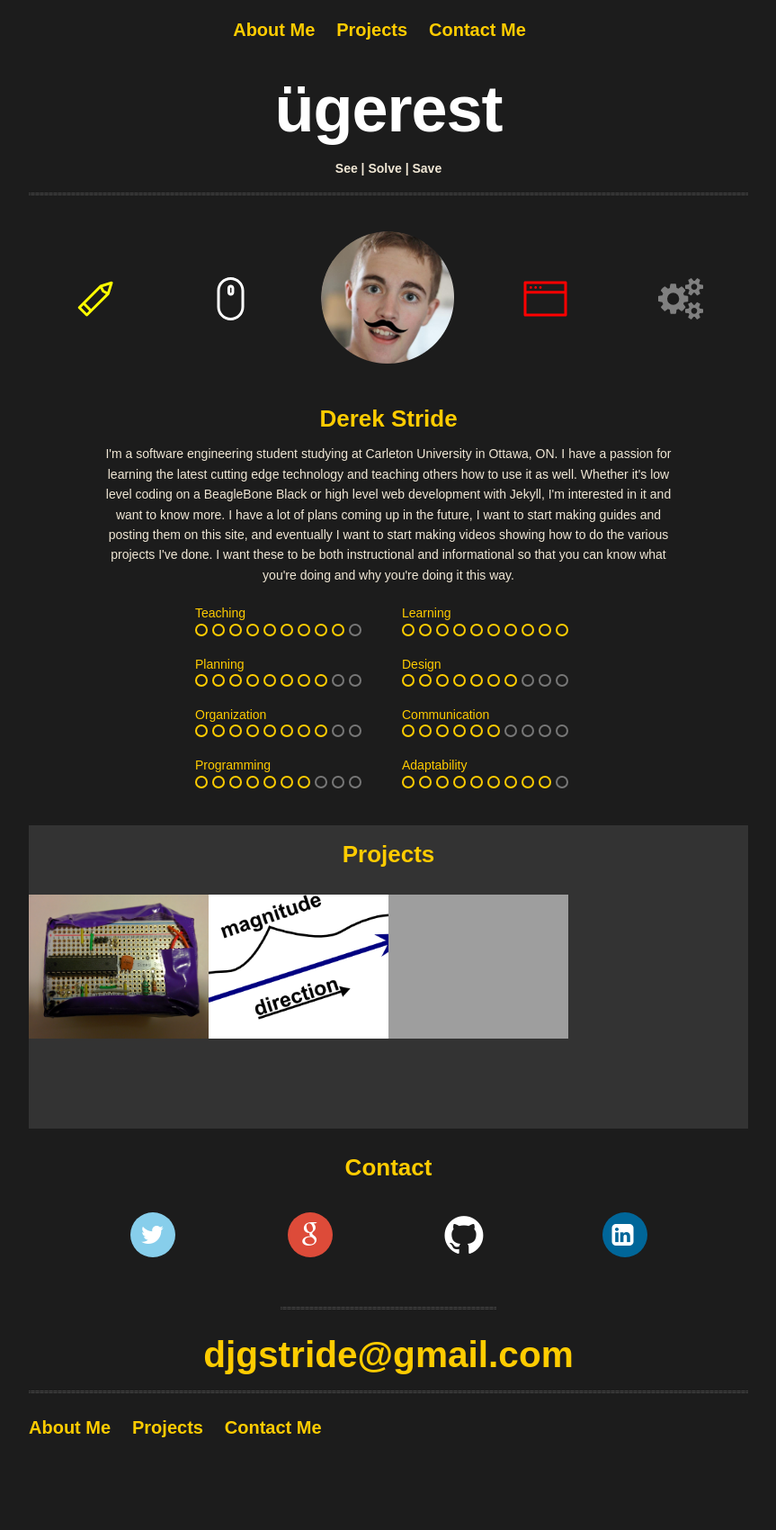
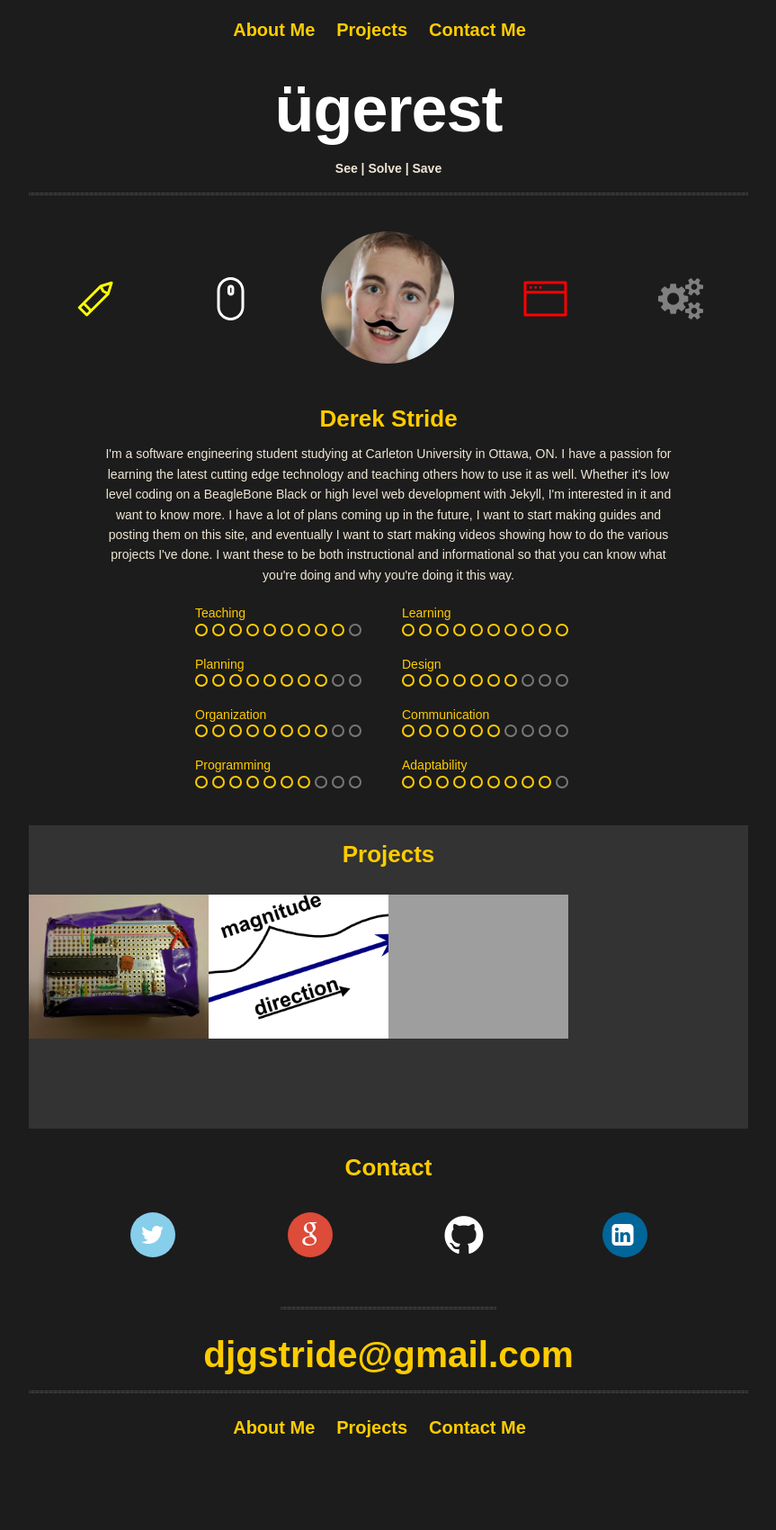
Before and after one commit to DerekStride/DerekStride.github.io, a Jekyll site: the page built from index.html, in a window 1280 px wide. Shown: the whole page at 90% size, without its empty margins (208-1071 px from the left). Built offline with Jekyll 4.4.1, drawn with Linux system fonts in a browser that asks for light colours; grey boxes are pictures that could not be loaded.

Commit message:
Updated footer so it's centred

```diff
--- a/assets/css/3-modules/_footer.sass
+++ b/assets/css/3-modules/_footer.sass
@@ -12,8 +12,10 @@ footer
     margin: 5px 0 10px 0
 
   .sub-menu
-    float: left
-    a
-      @extend %smallLinkFont
-      display: inline-block
-      margin: 12px 20px 0 0
+    margin:   0 auto
+    nav
+      text-align: center
+      a
+        @extend %smallLinkFont
+        display: inline-block
+        margin: 12px 20px 0 0
```
